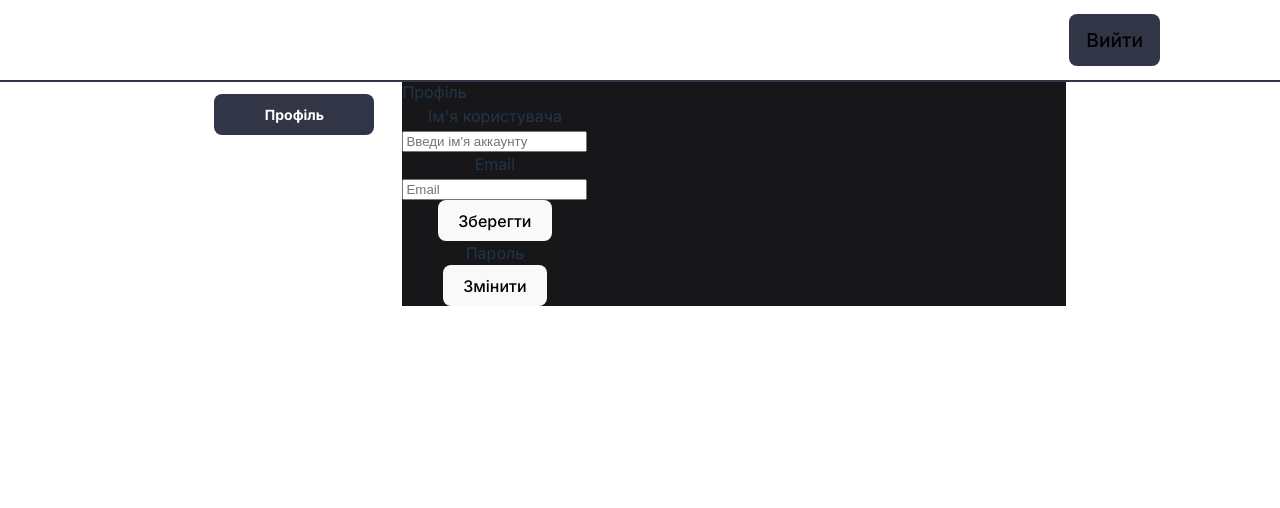
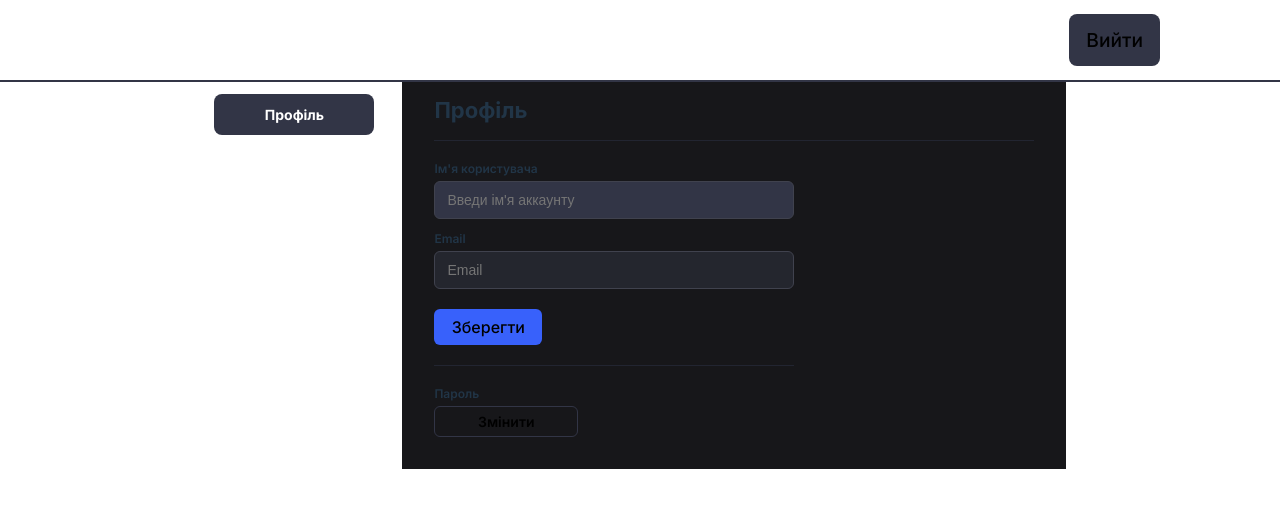
Before and after one commit to Rohalov/TradingDiary, a React (Vite) app in the folder tradingdiary.client/: page /settings in a window 1280 px wide. Shown: the top 508 px of the page. Built offline with nearby package versions, Linux system fonts and the light colour scheme; no server answers; sample sign-in values are in the browser's storage; the HTML template or start-up script is replaced by a standard one.

Commit message:
change the settings-form style

```diff
--- a/tradingdiary.client/src/pages/Settings/Settings.css
+++ b/tradingdiary.client/src/pages/Settings/Settings.css
@@ -44,4 +44,109 @@
     flex-direction: column;
     width: 100%;
     align-items: start;
+    padding: 0 2em;
 }
+
+.box-header{
+    font-size: 22px;
+    font-weight: 700;
+    height: 60px;
+    display: flex;
+    border-bottom: 1px solid #222531;
+    align-items: center;
+    width: 100%;
+}
+
+.profile-settings-form{
+    padding: 20px 0;
+    width: 60%;
+    display: flex;
+    flex-direction: column;
+    justify-content: start;
+}
+
+.settings-item{
+    display: flex;
+    flex-direction: column;
+    margin-bottom: 12px;
+}
+
+.item-label{
+    line-height: 16px;
+    font-weight: 600;
+    font-size: 12px;
+    text-align: start;
+    margin-bottom: 4px;
+    width: 100%;
+}
+
+.item-input input{
+    box-sizing: border-box;
+    font-size: 14px;
+    height: 38px;
+    padding: 0 12px;
+    background-color: #323546;
+    border: 1px solid rgb(64, 66, 78);
+    width: 100%;
+    border-radius: 6px;
+}
+
+.item-input input:hover{
+    border-color: rgb(56, 97, 251);
+}
+
+.item-input input:focus{
+    background-color: #222531;
+}
+.item-input input:focus-visible{
+    outline: 2px solid rgb(56, 97, 251);
+    border: 0;
+}
+
+.disabled-input{
+    background-color: #24262e!important;
+    color: #6f717c;
+}
+
+.disabled-input:hover{
+    border-color: rgb(64, 66, 78)!important;
+}
+
+.save-button{
+   background-color: rgb(56, 97, 251);
+   border: 0;
+   border-radius: 6px;
+   width: 30%;
+   align-items: center;
+   justify-content: center;
+   padding: 8px 4px;
+   margin-top: 8px;
+}
+
+.save-button:hover{
+    background-color: #3152c9;
+}
+
+#password-setting{
+    margin-top: 20px;
+    border-top: 1px solid #222531;
+    padding-top: 20px;
+}
+
+#password-setting button{
+    box-sizing: border-box;
+    align-items: center;
+    background: transparent;
+    border: 1px solid rgb(50, 53, 70);
+    border-radius: 6px;
+    display: inline-flex;
+    justify-content: center;
+    font-weight: 600;
+    width: 40%;
+    font-size: 14px;
+    padding: 6px 0px;
+}
+
+#password-setting button:hover{
+    background-color: rgb(34, 37, 49);
+}
--- a/tradingdiary.client/src/pages/Settings/Settings.jsx
+++ b/tradingdiary.client/src/pages/Settings/Settings.jsx
@@ -42,16 +42,19 @@ function Settings() {
                                 <input type="text" placeholder="Введи ім'я аккаунту" value={userData.userName} />
                             </div>
                         </div>
+
                         <div className="settings-item">
                             <div className="item-label">
                                 Email
                             </div>
-                            <div className="item-input" >
-                                <input type="text" placeholder="Email" value={userData.email} />
+                            <div className="item-input">
+                                <input className='disabled-input' type="text" placeholder="Email" value={userData.email} disabled/>
                             </div>
                         </div>
+
                         <button className="save-button">Зберегти</button>
-                        <div className="settings-item">
+
+                        <div className="settings-item" id='password-setting'>
                             <div className="item-label">
                                 Пароль
                             </div>
```
